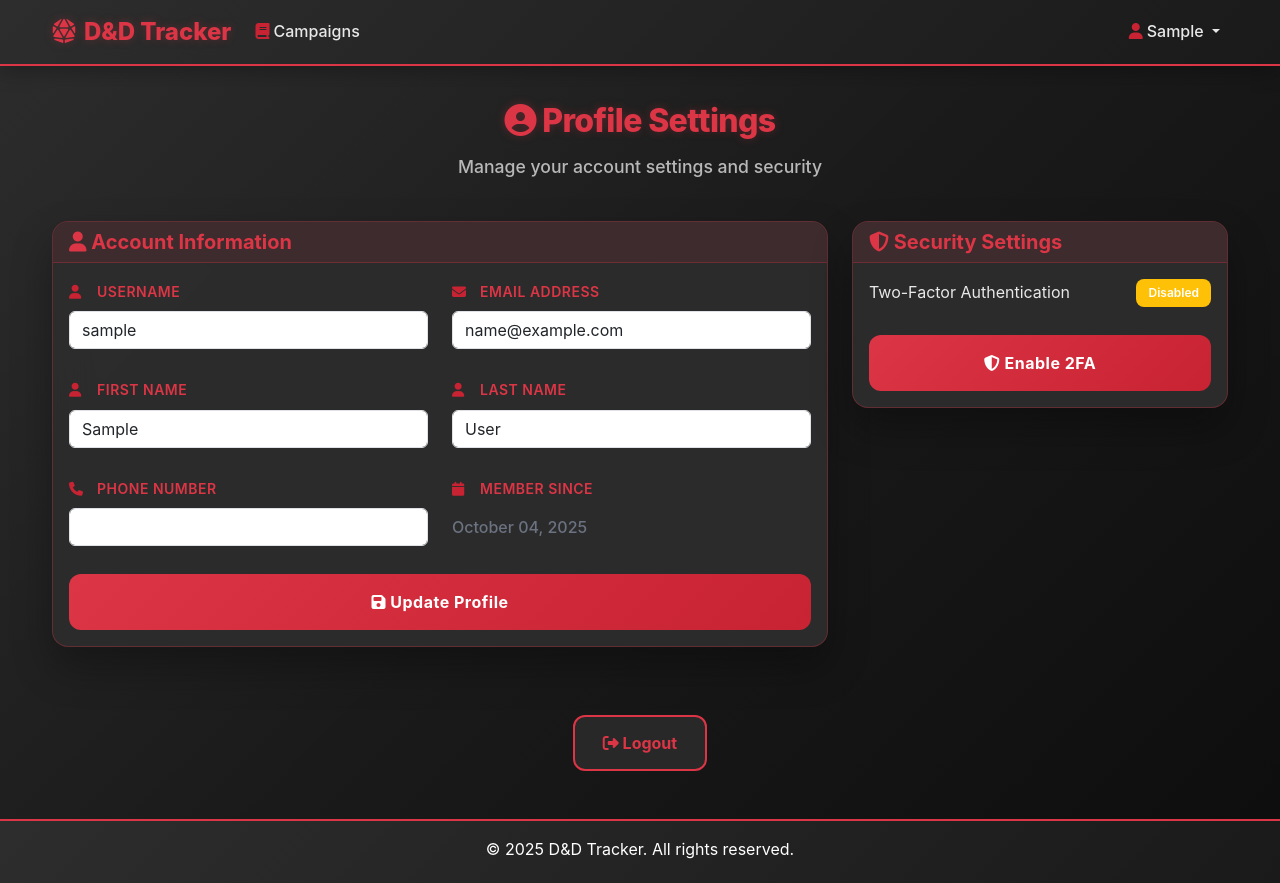
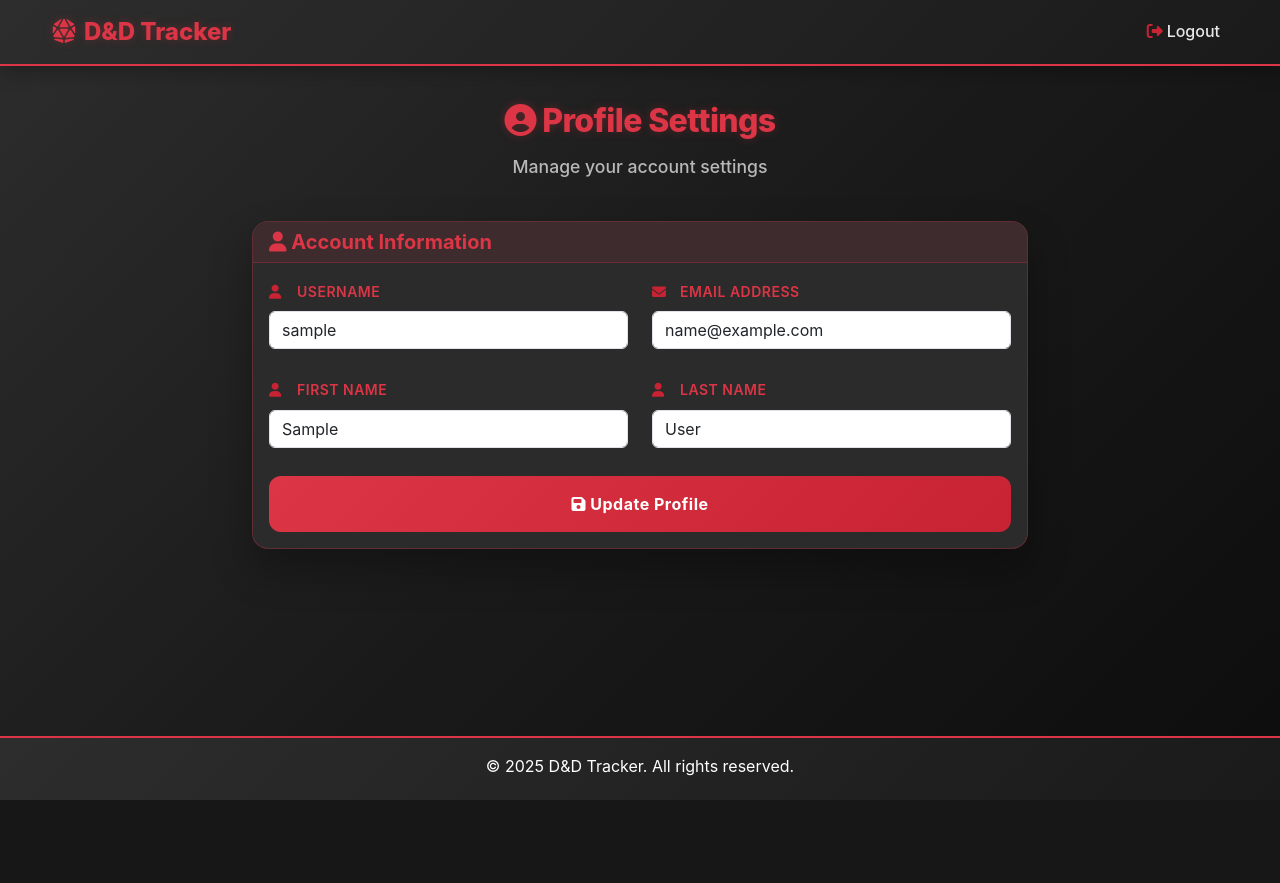
Before and after one commit to danielsarney/dnd-tracker, a Django app: page /accounts/profile/ in a window 1280 px wide. After the commit the page ends 800 px from the top, so only its background shows below. Run offline with Django 4.2, Linux system fonts and the light colour scheme; the visitor is signed in with stand-in values (Sample User, id 1).

Commit message:
Refactor account views and templates for improved user experience. Removed unnecessary flash messages, streamlined 2FA setup process, and updated profile page layout. Enhanced QR code display and adjusted navbar visibility based on 2FA status.

```diff
--- a/accounts/templates/accounts/profile.html
+++ b/accounts/templates/accounts/profile.html
@@ -6,9 +6,9 @@
             <h2>
                 <i class="fas fa-user-circle"></i> Profile Settings
             </h2>
-            <p>Manage your account settings and security</p>
+            <p>Manage your account settings</p>
         </div>
-        <div class="row">
+        <div class="row justify-content-center">
             <div class="col-md-8">
                 <div class="card mb-4">
                     <div class="card-header">
@@ -67,25 +67,6 @@
                                     {% endif %}
                                 </div>
                             </div>
-                            <div class="row">
-                                <div class="col-md-6 mb-3">
-                                    <label for="{{ form.phone_number.id_for_label }}" class="form-label">
-                                        <i class="fas fa-phone"></i> Phone Number
-                                    </label>
-                                    {{ form.phone_number }}
-                                    {% if form.phone_number.errors %}
-                                        <div class="text-danger small mt-1">
-                                            {% for error in form.phone_number.errors %}{{ error }}{% endfor %}
-                                        </div>
-                                    {% endif %}
-                                </div>
-                                <div class="col-md-6 mb-3">
-                                    <label class="form-label">
-                                        <i class="fas fa-calendar"></i> Member Since
-                                    </label>
-                                    <div class="form-control-plaintext text-muted">{{ user.created_at|date:"F d, Y" }}</div>
-                                </div>
-                            </div>
                             <div class="d-grid">
                                 <button type="submit" class="btn btn-primary">
                                     <i class="fas fa-save"></i> Update Profile
@@ -95,37 +76,6 @@
                     </div>
                 </div>
             </div>
-            <div class="col-md-4">
-                <div class="card mb-4">
-                    <div class="card-header">
-                        <h5>
-                            <i class="fas fa-shield-alt"></i> Security Settings
-                        </h5>
-                    </div>
-                    <div class="card-body">
-                        <div class="d-flex justify-content-between align-items-center mb-3">
-                            <span>Two-Factor Authentication</span>
-                            {% if user.two_factor_enabled %}
-                                <span class="badge bg-success">Enabled</span>
-                            {% else %}
-                                <span class="badge bg-warning">Disabled</span>
-                            {% endif %}
-                        </div>
-                        <div class="d-grid gap-2">
-                            {% if not user.two_factor_enabled %}
-                                <a href="{% url 'accounts:setup_2fa' %}" class="btn btn-primary btn-sm">
-                                    <i class="fas fa-shield-alt"></i> Enable 2FA
-                                </a>
-                            {% endif %}
-                        </div>
-                    </div>
-                </div>
-            </div>
-        </div>
-        <div class="text-center mt-4">
-            <a href="{% url 'accounts:logout' %}" class="btn btn-outline-danger">
-                <i class="fas fa-sign-out-alt"></i> Logout
-            </a>
         </div>
     </div>
 {% endblock %}
--- a/accounts/views.py
+++ b/accounts/views.py
@@ -15,7 +15,6 @@ def register_view(request):
         form = UserRegistrationForm(request.POST)
         if form.is_valid():
             user = form.save()
-            messages.success(request, "Account created successfully! Please log in.")
             return redirect("accounts:login")
     else:
         form = UserRegistrationForm()
@@ -44,10 +43,6 @@ def login_view(request):
                 else:
                     # Redirect to 2FA setup if not enabled (mandatory)
                     request.session["user_id"] = user.id
-                    messages.warning(
-                        request,
-                        "Two-factor authentication is required. Please set it up to continue.",
-                    )
                     return redirect("accounts:setup_2fa")
             else:
                 messages.error(request, "Invalid email or password.")
@@ -79,7 +74,6 @@ def verify_2fa_view(request):
             if user.verify_two_factor_code(code):
                 login(request, user)
                 del request.session["user_id"]
-                messages.success(request, f"Welcome back, {user.username}!")
                 return redirect("accounts:profile")
             else:
                 messages.error(request, "Invalid verification code.")
@@ -103,39 +97,33 @@ def setup_2fa_view(request):
         return redirect("accounts:login")
 
     if request.method == "POST":
-        if "enable_2fa" in request.POST:
-            # Generate QR code for setup
-            qr_url = user.get_two_factor_qr_code_url()
-            qr = qrcode.QRCode(version=1, box_size=10, border=5)
-            qr.add_data(qr_url)
-            qr.make(fit=True)
-
-            img = qr.make_image(fill_color="black", back_color="white")
-            buffer = io.BytesIO()
-            img.save(buffer)
-            img_str = base64.b64encode(buffer.getvalue()).decode()
-
-            return render(
-                request,
-                "accounts/setup_2fa.html",
-                {"qr_code": img_str, "secret": user.two_factor_secret, "user": user},
-            )
-
-        elif "verify_setup" in request.POST:
+        if "verify_setup" in request.POST:
             code = request.POST.get("code")
             if user.verify_two_factor_code(code):
                 user.two_factor_enabled = True
                 user.save()
                 login(request, user)
                 del request.session["user_id"]
-                messages.success(
-                    request, "2FA has been enabled successfully! You are now logged in."
-                )
                 return redirect("accounts:profile")
             else:
                 messages.error(request, "Invalid verification code.")
 
-    return render(request, "accounts/setup_2fa.html", {"user": user})
+    # Always generate QR code for setup (skip initial screen)
+    qr_url = user.get_two_factor_qr_code_url()
+    qr = qrcode.QRCode(version=1, box_size=10, border=5)
+    qr.add_data(qr_url)
+    qr.make(fit=True)
+
+    img = qr.make_image(fill_color="black", back_color="white")
+    buffer = io.BytesIO()
+    img.save(buffer)
+    img_str = base64.b64encode(buffer.getvalue()).decode()
+
+    return render(
+        request,
+        "accounts/setup_2fa.html",
+        {"qr_code": img_str, "secret": user.two_factor_secret, "user": user},
+    )
 
 
 @login_required
@@ -145,7 +133,6 @@ def profile_view(request):
         form = ProfileUpdateForm(request.POST, instance=request.user)
         if form.is_valid():
             form.save()
-            messages.success(request, "Profile updated successfully!")
             return redirect("accounts:profile")
     else:
         form = ProfileUpdateForm(instance=request.user)
@@ -160,5 +147,4 @@ def logout_view(request):
     from django.contrib.auth import logout
 
     logout(request)
-    messages.success(request, "You have been logged out successfully.")
     return redirect("accounts:login")
--- a/static/js/main.js
+++ b/static/js/main.js
@@ -36,11 +36,11 @@ document.addEventListener('DOMContentLoaded', function() {
     }
 });
 
-// Auto-hide flash messages after 5 minutes
+// Auto-hide error flash messages after 5 minutes
 document.addEventListener('DOMContentLoaded', function() {
-    const flashMessages = document.querySelectorAll('.alert');
+    const errorMessages = document.querySelectorAll('.alert-error');
 
-    flashMessages.forEach(function(message) {
+    errorMessages.forEach(function(message) {
         setTimeout(function() {
             // Use Bootstrap's alert dismiss functionality
             const closeButton = message.querySelector('.btn-close');
--- a/templates/base.html
+++ b/templates/base.html
@@ -30,7 +30,7 @@
                     <i class="fas fa-dice-d20 me-2"></i>D&D Tracker
                 </a>
                 {% if user.is_authenticated %}
-                    {% if not request.resolver_match.url_name == 'verify' and not request.resolver_match.url_name == 'setup' %}
+                    {% if user.two_factor_enabled and not request.resolver_match.url_name == 'verify_2fa' and not request.resolver_match.url_name == 'setup_2fa' %}
                         <button class="navbar-toggler"
                                 type="button"
                                 data-bs-toggle="collapse"
@@ -39,11 +39,6 @@
                         </button>
                         <div class="collapse navbar-collapse" id="navbarNav">
                             <ul class="navbar-nav me-auto">
-                                <li class="nav-item">
-                                    <a class="nav-link" href="#">
-                                        <i class="fas fa-book me-1"></i>Campaigns
-                                    </a>
-                                </li>
                             </ul>
                             <ul class="navbar-nav">
                                 <li class="nav-item dropdown">
@@ -70,7 +65,7 @@
                             </ul>
                         </div>
                     {% else %}
-                        <!-- Show only logout option on 2FA setup/verification pages -->
+                        <!-- Show only logout option when 2FA is not enabled or on 2FA setup/verification pages -->
                         <div class="navbar-nav ms-auto">
                             <a class="nav-link" href="{% url 'accounts:logout' %}">
                                 <i class="fas fa-sign-out-alt me-1"></i>Logout
@@ -85,11 +80,13 @@
             <!-- Messages -->
             {% if messages %}
                 {% for message in messages %}
-                    <div class="alert alert-{{ message.tags }} alert-dismissible fade show"
-                         role="alert">
-                        {{ message }}
-                        <button type="button" class="btn-close" data-bs-dismiss="alert"></button>
-                    </div>
+                    {% if message.tags == 'error' %}
+                        <div class="alert alert-{{ message.tags }} alert-dismissible fade show"
+                             role="alert">
+                            {{ message }}
+                            <button type="button" class="btn-close" data-bs-dismiss="alert"></button>
+                        </div>
+                    {% endif %}
                 {% endfor %}
             {% endif %}
             <!-- Page Content -->
```
Also changed, not shown: accounts/templates/accounts/setup_2fa.html (+4 -39 lines).
